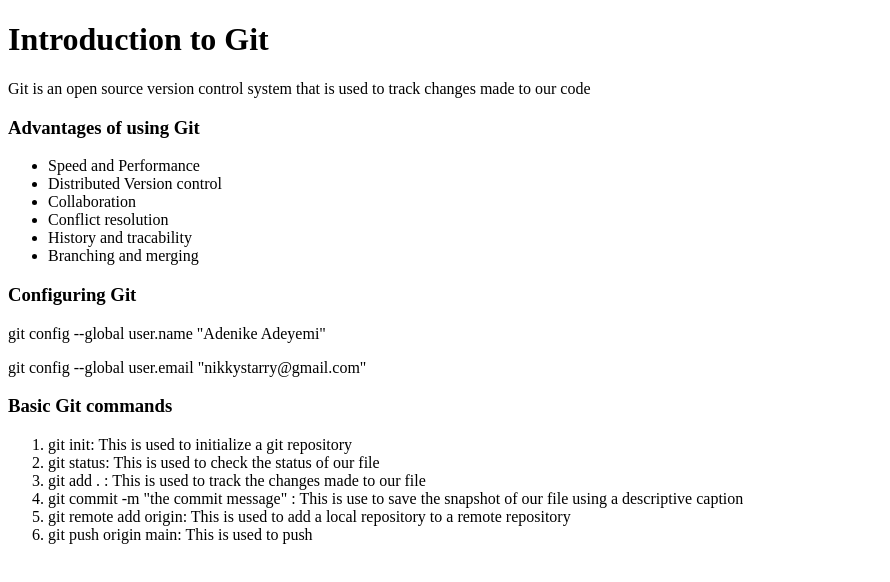
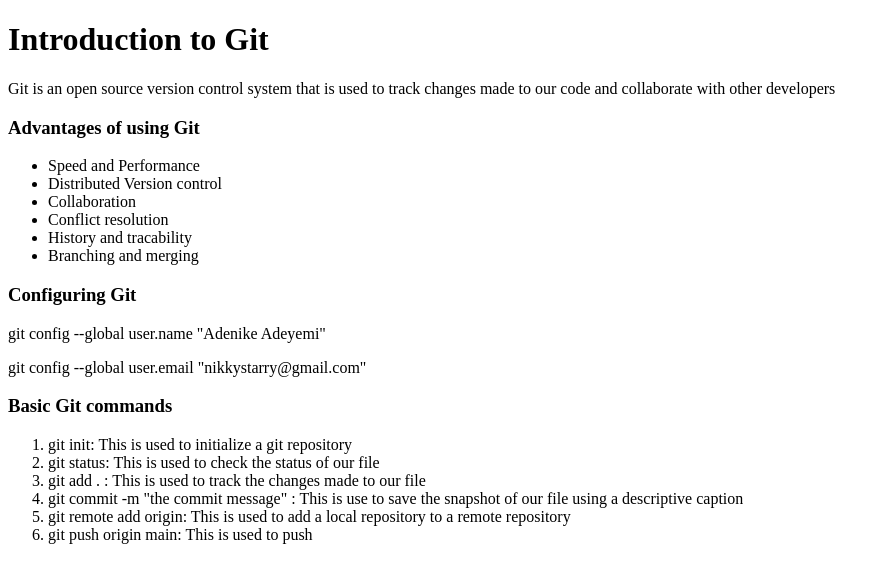
Before and after one commit to NikeAdeyemi/gitclass, a plain HTML site: page index.html in a window 1280 px wide. Shown: the whole page, without its empty margins (0-890 px from the left). Drawn offline with Linux system fonts and the light colour scheme.

Commit message:
new change

```diff
--- a/index.html
+++ b/index.html
@@ -7,7 +7,7 @@
 </head>
 <body>
     <h1>Introduction to Git</h1>
-    <p>Git is an open source version control system that is used to track changes made to our code</p>
+    <p>Git is an open source version control system that is used to track changes made to our code and collaborate with other developers</p>
     <h3>Advantages of using Git</h3>
     <ul>
         <li>Speed and Performance</li>
```
